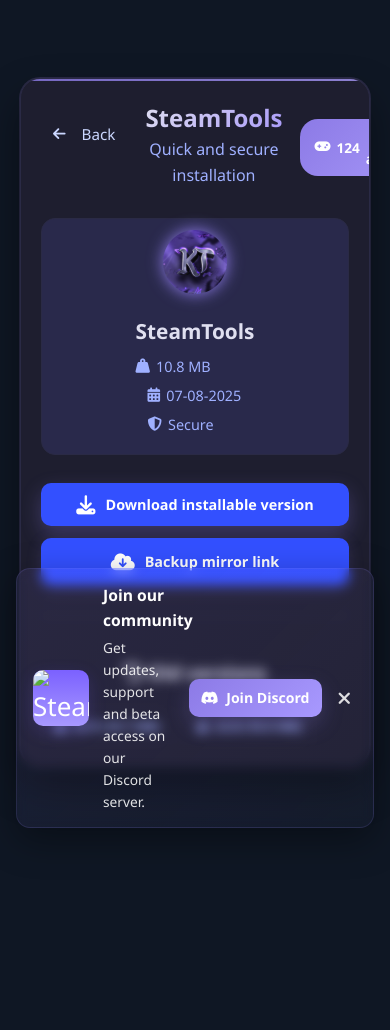
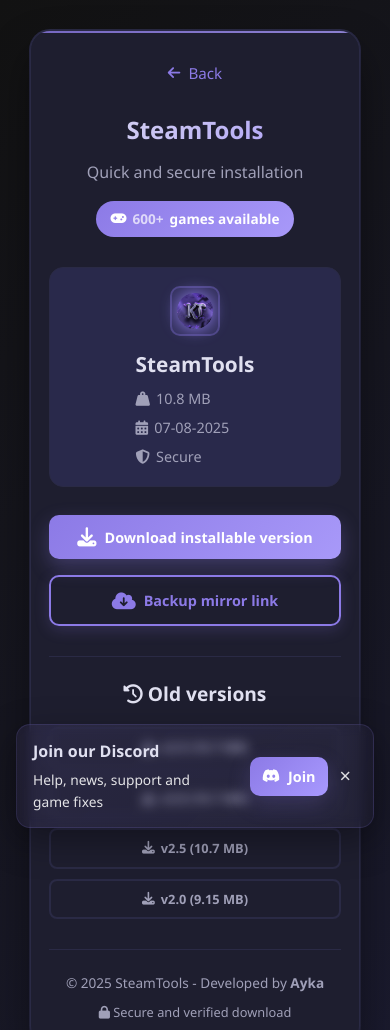
Before and after one commit to SteamTools-Team/WebSite, a plain HTML site: page en.html in a window 390 px wide. Shown: the top 1030 px of the page. Before the commit the page ends 844 px from the top, so only its background shows below. Drawn offline with Linux system fonts and the light colour scheme; no server answers.

Commit message:
Update en.html

```diff
--- a/en.html
+++ b/en.html
@@ -10,7 +10,6 @@
   <meta name="description" content="Download SteamTools - The ultimate tool for Steam game enthusiasts. Quick, secure, and free installation.">
   <meta name="keywords" content="SteamTools, Steam, games, download, gaming, tools">
   <style>
-    /* Toast styles */
     .discord-toast {
       position: fixed;
       right: 24px;
@@ -44,7 +43,6 @@
       width:64px;
       height:64px;
       border-radius:10px;
-      overflow:hidden;
       display:flex;
       align-items:center;
       justify-content:center;
@@ -54,14 +52,8 @@
       flex:0 0 64px;
       box-shadow: 0 6px 18px rgba(123,97,255,0.18);
     }
-    .discord-icon img {
-      width:100%;
-      height:100%;
-      object-fit:cover;
-      display:block;
-    }
     .discord-text { flex:1 1 auto; min-width:0; }
-    .discord-title { font-weight:800; font-size:1.04rem; margin-bottom:4px; color:#ffffff; }
+    .discord-title { font-weight:800; font-size:1.04rem; margin-bottom:4px; }
     .discord-sub { font-size:0.92rem; color:rgba(255,255,255,0.92); opacity:0.95; }
     .discord-actions { display:flex; gap:10px; align-items:center; flex-shrink:0; margin-left:6px; }
     .discord-join {
@@ -77,46 +69,31 @@
       align-items:center;
       gap:8px;
     }
+    .discord-join:active { transform: translateY(1px); }
     .discord-close {
       background:transparent;
       border:none;
       color:rgba(255,255,255,0.85);
-      font-size:18px;
+      font-size:20px;
       cursor:pointer;
       padding:6px;
-      border-radius:8px;
+      line-height:1;
+      border-radius:6px;
     }
-    @media (max-width: 560px) {
-      .discord-toast {
-        left: 16px;
-        right: 16px;
-        bottom: 16px;
-        width: auto;
+    .discord-close:hover { background: rgba(255,255,255,0.03); }
+    @media (max-width:840px){
+      .discord-toast { left:16px; right:16px; bottom:16px; max-width: calc(100% - 32px); width: calc(100% - 32px); }
+      .discord-icon { width:52px; height:52px; font-size:22px; flex:0 0 52px; }
+      .discord-title { font-size:1rem; }
+      .discord-sub { font-size:0.88rem; }
+      .discord-join { padding:8px 12px; font-size:0.92rem; }
     }
-      .discord-icon { width:56px; height:56px; flex:0 0 56px; }
-      .discord-title { font-size:0.98rem; }
-      .discord-sub { font-size:0.86rem; }
-      .discord-join { padding:8px 12px; font-size:0.88rem; }
+    @media (max-width:480px){
+      .discord-icon { display:none; }
+      .discord-sub { display:block; font-size:0.86rem; }
+      .discord-actions { gap:6px; }
+      .discord-join { padding:8px 12px; font-size:0.9rem; }
     }
-
-    /* Basic page minimal styles for context */
-    body { margin:0; font-family: Inter, Roboto, "Segoe UI", Arial, sans-serif; background:#0f1724; color:#e6eef8; -webkit-font-smoothing:antialiased; -moz-osx-font-smoothing:grayscale; }
-    .container { max-width:980px; margin:28px auto; padding:20px; }
-    header { display:flex; gap:18px; align-items:center; justify-content:space-between; }
-    .back-button { color:#cbd7ff; text-decoration:none; display:inline-flex; align-items:center; gap:8px; }
-    h1 { margin:0; font-size:24px; }
-    .subtitle { margin:0; color:#9fb0ff; }
-    .file-info { display:flex; gap:16px; align-items:center; margin-top:20px; }
-    .file-icon img { width:64px; height:64px; display:block; }
-    .download-options { margin-top:18px; display:flex; gap:12px; flex-wrap:wrap; }
-    .download-button { background:#3350ff; color:#fff; border:none; padding:12px 16px; border-radius:10px; text-decoration:none; cursor:pointer; display:inline-flex; gap:10px; align-items:center; }
-    .old-versions { margin-top:22px; color:#cbd7ff; }
-    .old-versions-grid { display:flex; gap:10px; flex-wrap:wrap; margin-top:8px; }
-    .old-download-button { background:transparent; color:#9fb0ff; padding:8px 12px; border-radius:8px; text-decoration:none; border:1px solid rgba(255,255,255,0.04); }
-
-    /* small spinner used in JS */
-    .loading-spinner { width:16px; height:16px; border-radius:50%; border:2px solid rgba(255,255,255,0.12); border-top-color:#fff; animation:spin 0.8s linear infinite; display:inline-block; vertical-align:middle; }
-    @keyframes spin { to { transform:rotate(360deg); } }
   </style>
 </head>
 <body>
@@ -125,15 +102,11 @@
       <a href="https://ayka.dev/" class="back-button">
         <i class="fas fa-arrow-left"></i> Back
       </a>
-      <div style="flex:1; text-align:center;">
       <h1>SteamTools</h1>
       <p class="subtitle">Quick and secure installation</p>
-      </div>
-      <div style="text-align:right;">
       <div class="stats-info">
         <i class="fas fa-gamepad"></i>
         <span id="games-count">Loading...</span> games available
-        </div>
       </div>
     </header>
 
@@ -143,10 +116,10 @@
       </div>
       <div class="file-details">
         <div class="file-name">SteamTools</div>
-        <div class="file-meta" style="margin-top:6px; color:#9fb0ff;">
+        <div class="file-meta">
           <span><i class="fas fa-weight-hanging"></i> 10.8 MB</span>
-          <span style="margin-left:12px;"><i class="fas fa-calendar-alt"></i> 07-08-2025</span>
-          <span style="margin-left:12px;"><i class="fas fa-shield-alt"></i> Secure</span>
+          <span><i class="fas fa-calendar-alt"></i> 07-08-2025</span>
+          <span><i class="fas fa-shield-alt"></i> Secure</span>
         </div>
       </div>
     </div>
@@ -163,157 +136,128 @@
     </div>
 
     <div class="old-versions">
-      <h2 style="margin-top:20px;"><i class="fas fa-history"></i> Old versions</h2>
+      <h2><i class="fas fa-history"></i> Old versions</h2>
       <div class="old-versions-grid">
         <a href="https://api.ayka.dev/SteamTools/SteamToolsV2.9.exe" class="old-download-button" target="_blank" rel="noopener">
           <i class="fas fa-download"></i> v2.9 (10.7 MB)
         </a>
         <a href="https://api.ayka.dev/SteamTools/SteamToolsV2.8.exe" class="old-download-button" target="_blank" rel="noopener">
-          <i class="fas fa-download"></i> v2.8 (10.5 MB)
+          <i class="fas fa-download"></i> v2.8 (10.7 MB)
+        </a>
+        <a href="https://api.ayka.dev/SteamTools/SteamToolsV2.5.exe" class="old-download-button" target="_blank" rel="noopener">
+          <i class="fas fa-download"></i> v2.5 (10.7 MB)
+        </a>
+        <a href="https://api.ayka.dev/SteamTools/SteamTools%20V2.exe" class="old-download-button" target="_blank" rel="noopener">
+          <i class="fas fa-download"></i> v2.0 (9.15 MB)
         </a>
       </div>
     </div>
+
+    <footer>
+      <p>© 2025 SteamTools - Developed by <strong>Ayka</strong></p>
+      <p style="margin-top: 8px; font-size: 0.8rem;">
+        <i class="fas fa-lock"></i> Secure and verified download
+      </p>
+    </footer>
   </div>
 
-  <!-- Notification Toast (English) -->
-  <div id="discord-toast" class="discord-toast" aria-hidden="true" role="status" aria-live="polite">
-    <div class="discord-toast-content" role="alert">
+  <div id="discord-toast" class="discord-toast" role="dialog" aria-live="polite" aria-label="Discord invitation" aria-hidden="true">
+    <div class="discord-toast-content">
       <div class="discord-icon" aria-hidden="true">
-        <img src="notif-icon.png" alt="SteamTools" />
+        <i class="fab fa-discord"></i>
       </div>
       <div class="discord-text">
-        <div class="discord-title">Join our community</div>
-        <div class="discord-sub">Get updates, support and beta access on our Discord server.</div>
+        <div class="discord-title">Join our Discord</div>
+        <div class="discord-sub">Help, news, support and game fixes</div>
       </div>
       <div class="discord-actions">
-        <a id="discord-join-btn" class="discord-join" href="https://discord.gg/your-server" target="_blank" rel="noopener noreferrer">
-          <i class="fab fa-discord" aria-hidden="true"></i>
-          Join Discord
+        <a id="discord-join-btn" class="discord-join" href="https://discord.gg/YOUR_INVITE" target="_blank" rel="noopener noreferrer">
+          <i class="fab fa-discord"></i> Join
         </a>
-        <button id="discord-close-btn" class="discord-close" aria-label="Close notification">
-          <i class="fas fa-times" aria-hidden="true"></i>
-        </button>
+        <button id="discord-close-btn" class="discord-close" aria-label="Close notification">&times;</button>
       </div>
     </div>
   </div>
 
   <script>
-    (function () {
-      const TOAST_KEY = 'steamtools_toast_v1';
-      const SHOW_DELAY = 1200;
-      const AUTO_HIDE = 16000;
-      const SOUND_ENABLED = true;
-
-      const toast = document.getElementById('discord-toast');
-      const closeBtn = document.getElementById('discord-close-btn');
-      const joinBtn = document.getElementById('discord-join-btn');
+    async function getGamesCount() {
+      const gamesCountElement = document.getElementById('games-count');
+      gamesCountElement.innerHTML = '<i class="fas fa-spinner fa-pulse"></i>';
 
       try {
-        if (localStorage.getItem(TOAST_KEY) === '1') {
-          toast.style.display = 'none';
+        console.log('🔍 Fetching counter from api.ayka.dev...');
+        const response = await fetch('https://api.ayka.dev/steamtools/games-count', {
+          method: 'GET',
+          headers: {
+            'Content-Type': 'application/json'
+          }
+        });
+
+        if (response.ok) {
+          const data = await response.json();
+          if (data.count && data.count > 0) {
+            console.log(`✅ API Ayka: ${data.count} games found`);
+            animateCounter(data.count);
             return;
           }
-      } catch (e) {}
-
-      function playBeep() {
-        if (!SOUND_ENABLED) return;
-        try {
-          const ctx = new (window.AudioContext || window.webkitAudioContext)();
-          const o1 = ctx.createOscillator();
-          const o2 = ctx.createOscillator();
-          const g = ctx.createGain();
-          o1.type = 'sine';
-          o2.type = 'triangle';
-          o1.frequency.value = 880;
-          o2.frequency.value = 1320;
-          g.gain.value = 0;
-          o1.connect(g);
-          o2.connect(g);
-          g.connect(ctx.destination);
-          const now = ctx.currentTime;
-          g.gain.setValueAtTime(0, now);
-          g.gain.linearRampToValueAtTime(0.14, now + 0.01);
-          o1.start(now);
-          o2.start(now);
-          g.gain.exponentialRampToValueAtTime(0.0001, now + 0.34);
-          o1.stop(now + 0.35);
-          o2.stop(now + 0.35);
-          setTimeout(() => { try { ctx.close(); } catch (e) {} }, 700);
-        } catch (e) {}
         }
 
-      function showToast() {
-        try {
-          toast.setAttribute('aria-hidden', 'false');
-          toast.classList.add('show');
-          playBeep();
-          if (AUTO_HIDE) {
-            setTimeout(hideToast, AUTO_HIDE);
-          }
-        } catch (e) {}
+        const githubCount = await getGitHubCount();
+        if (githubCount > 0) {
+          console.log(`✅ GitHub simple: ${githubCount} games found`);
+          animateCounter(githubCount);
+          return;
         }
 
-      function hideToast() {
-        try {
-          toast.classList.remove('show');
-          toast.setAttribute('aria-hidden', 'true');
-          setTimeout(() => { toast.style.display = 'none'; }, 380);
-        } catch (e) {}
+        console.log('⚠️ Using manual fallback');
+        animateCounter(487);
+
+      } catch (error) {
+        console.error('❌ All methods failed:', error);
+        gamesCountElement.textContent = '600+';
+        gamesCountElement.style.opacity = '0.7';
+      }
     }
 
-      let showTimer = setTimeout(showToast, SHOW_DELAY);
+    async function getGitHubCount() {
+      try {
+        const response = await fetch('https://api.github.com/repos/ayka-667/SteamTools-GameList', {
+          headers: {
+            'Accept': 'application/vnd.github.v3+json'
+          }
+        });
 
-      function postpone() {
-        clearTimeout(showTimer);
-        showTimer = setTimeout(showToast, 900);
-        window.removeEventListener('scroll', postpone);
-        window.removeEventListener('mousemove', postpone);
+        if (!response.ok) {
+          throw new Error(`GitHub API responded with ${response.status}`);
         }
 
-      window.addEventListener('scroll', postpone, { once: true });
-      window.addEventListener('mousemove', postpone, { once: true });
+        const repoData = await response.json();
+        console.log('📁 Repository accessible:', repoData.name);
 
-      closeBtn.addEventListener('click', () => {
-        try { localStorage.setItem(TOAST_KEY, '1'); } catch (e) {}
-        hideToast();
-      });
+        const contentsResponse = await fetch(`https://api.github.com/repos/ayka-667/SteamTools-GameList/contents`);
 
-      joinBtn.addEventListener('click', () => {
-        try { localStorage.setItem(TOAST_KEY, '1'); } catch (e) {}
-        hideToast();
-      });
+        if (contentsResponse.ok) {
+          const contents = await contentsResponse.json();
+          const zipFiles = contents.filter(item =>
+            item.type === 'file' &&
+            item.name.toLowerCase().endsWith('.zip')
+          );
 
-      document.addEventListener('keydown', (e) => {
-        if (e.key === 'Escape' && toast.classList.contains('show')) {
-          try { localStorage.setItem(TOAST_KEY, '1'); } catch (e) {}
-          hideToast();
+          console.log(`📦 ${zipFiles.length} ZIP files found at root`);
+          return zipFiles.length;
         }
-      });
-    })();
-  </script>
 
-  <script>
-    async function getGamesCount() {
-      try {
-        // Attempt GitHub API check (example)
-        const apiUrl = 'https://api.github.com/repos/ayka-dev/SteamTools/contents';
-        const res = await fetch(apiUrl);
-        if (!res.ok) return 0;
-        const contents = await res.json();
-        const zipFiles = contents.filter(item => item.type === 'file' && item.name.toLowerCase().endsWith('.zip'));
-        const count = zipFiles.length || 124; // fallback example
-        animateCounter(count);
-        return count;
-      } catch (e) {
-        animateCounter(124);
-        return 124;
+        return 0;
+      } catch (error) {
+        console.error('❌ GitHub simple failed:', error);
+        return 0;
       }
     }
 
     function animateCounter(targetCount) {
       const gamesCountElement = document.getElementById('games-count');
       let currentCount = 0;
-      const increment = Math.max(1, Math.ceil(targetCount / 25));
+      const increment = Math.ceil(targetCount / 25);
 
       const animation = setInterval(() => {
         currentCount += increment;
@@ -364,12 +308,98 @@
     });
 
     document.addEventListener('DOMContentLoaded', function() {
+      console.log('🎮 SteamTools - Loading game counter');
       getGamesCount();
     });
 
     setInterval(() => {
+      console.log('🔄 Updating counter...');
       getGamesCount();
     }, 600000);
   </script>
+
+  <script>
+    (function () {
+      const TOAST_KEY = 'steamtools_discord_toast_closed_v1_en';
+      const SHOW_DELAY = 2000;
+      const AUTO_HIDE = 22000;
+      const SOUND_ENABLED = true;
+      const toast = document.getElementById('discord-toast');
+      const closeBtn = document.getElementById('discord-close-btn');
+      const joinBtn = document.getElementById('discord-join-btn');
+      try {
+        if (localStorage.getItem(TOAST_KEY) === '1') {
+          toast.style.display = 'none';
+          return;
+        }
+      } catch (e) {}
+      function playBeep() {
+        if (!SOUND_ENABLED) return;
+        try {
+          const ctx = new (window.AudioContext || window.webkitAudioContext)();
+          const o1 = ctx.createOscillator();
+          const o2 = ctx.createOscillator();
+          const g = ctx.createGain();
+          o1.type = 'sine';
+          o2.type = 'triangle';
+          o1.frequency.value = 880;
+          o2.frequency.value = 1320;
+          g.gain.value = 0;
+          o1.connect(g);
+          o2.connect(g);
+          g.connect(ctx.destination);
+          const now = ctx.currentTime;
+          g.gain.setValueAtTime(0, now);
+          g.gain.linearRampToValueAtTime(0.14, now + 0.01);
+          o1.start(now);
+          o2.start(now);
+          g.gain.exponentialRampToValueAtTime(0.0001, now + 0.34);
+          o1.stop(now + 0.35);
+          o2.stop(now + 0.35);
+          setTimeout(() => { try { ctx.close(); } catch (e) {} }, 700);
+        } catch (e) {}
+      }
+      function showToast() {
+        try {
+          toast.setAttribute('aria-hidden', 'false');
+          toast.classList.add('show');
+          playBeep();
+          if (AUTO_HIDE) {
+            setTimeout(hideToast, AUTO_HIDE);
+          }
+        } catch (e) {}
+      }
+      function hideToast() {
+        try {
+          toast.classList.remove('show');
+          toast.setAttribute('aria-hidden', 'true');
+          setTimeout(() => { toast.style.display = 'none'; }, 380);
+        } catch (e) {}
+      }
+      let showTimer = setTimeout(showToast, SHOW_DELAY);
+      function postpone() {
+        clearTimeout(showTimer);
+        showTimer = setTimeout(showToast, 900);
+        window.removeEventListener('scroll', postpone);
+        window.removeEventListener('mousemove', postpone);
+      }
+      window.addEventListener('scroll', postpone, { once: true });
+      window.addEventListener('mousemove', postpone, { once: true });
+      closeBtn.addEventListener('click', () => {
+        try { localStorage.setItem(TOAST_KEY, '1'); } catch (e) {}
+        hideToast();
+      });
+      joinBtn.addEventListener('click', () => {
+        try { localStorage.setItem(TOAST_KEY, '1'); } catch (e) {}
+        hideToast();
+      });
+      document.addEventListener('keydown', (e) => {
+        if (e.key === 'Escape' && toast.classList.contains('show')) {
+          try { localStorage.setItem(TOAST_KEY, '1'); } catch (e) {}
+          hideToast();
+        }
+      });
+    })();
+  </script>
 </body>
 </html>
```
Lines whose indentation alone changed are shown as unchanged.
